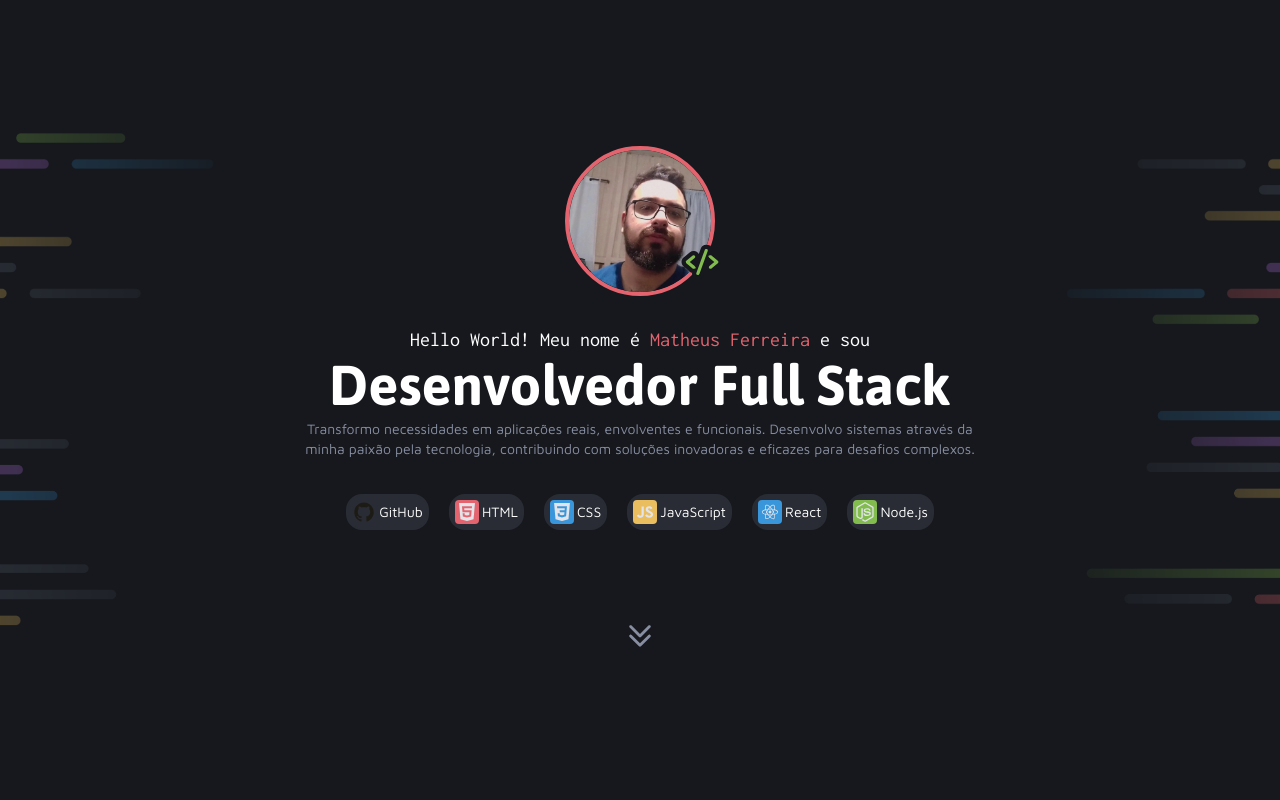
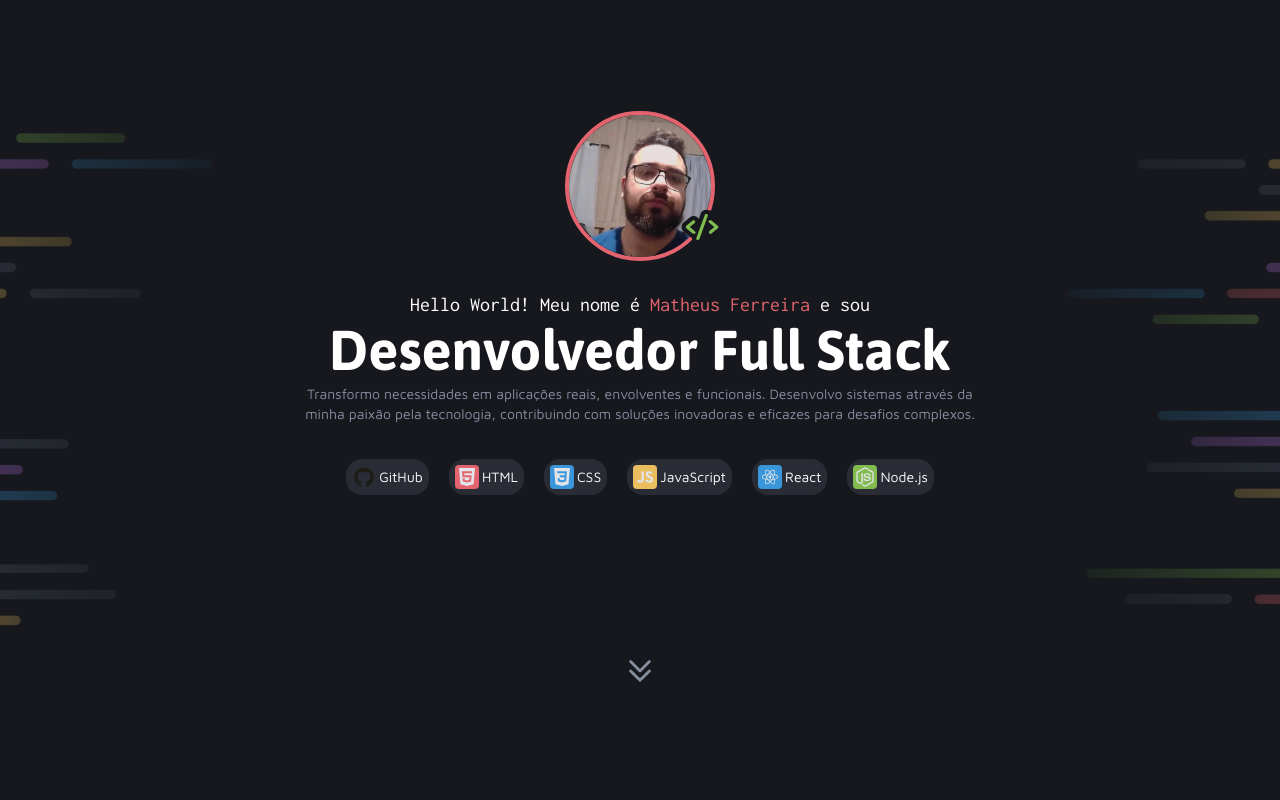
Before and after one commit to DesenvolvedorMestre/Portifolio-DEV, a plain HTML site: page index.html in a window 1280 px wide. Shown: the top 800 px of the page. Drawn offline with Linux system fonts and the light colour scheme.

Commit message:
retirando as quebras de linhas

```diff
--- a/index.html
+++ b/index.html
@@ -56,12 +56,7 @@
           <p>Node.js</p>
         </div>
       </div>
-      <br>
-      <br>
-      <br>
-      <br>
-      <br>
-      <div> <img src="assets/CaretDoubleDown.svg" alt="Menu para Baixo" class="icon-caret"></div>
+      <div> <img src="assets/CaretDoubleDown.svg" alt="Menu para Baixo" class="icon-caret" ></div>
     </div>
     <section class="projetos bg-color-gray-200">
       <div class="container">
--- a/styles/icons.css
+++ b/styles/icons.css
@@ -59,7 +59,7 @@
   display: inline-block;
   width: 30px;
   height: 30px;
-
+  margin-top: 10rem;
 }
 .profile-icon {
   position: absolute;
```
